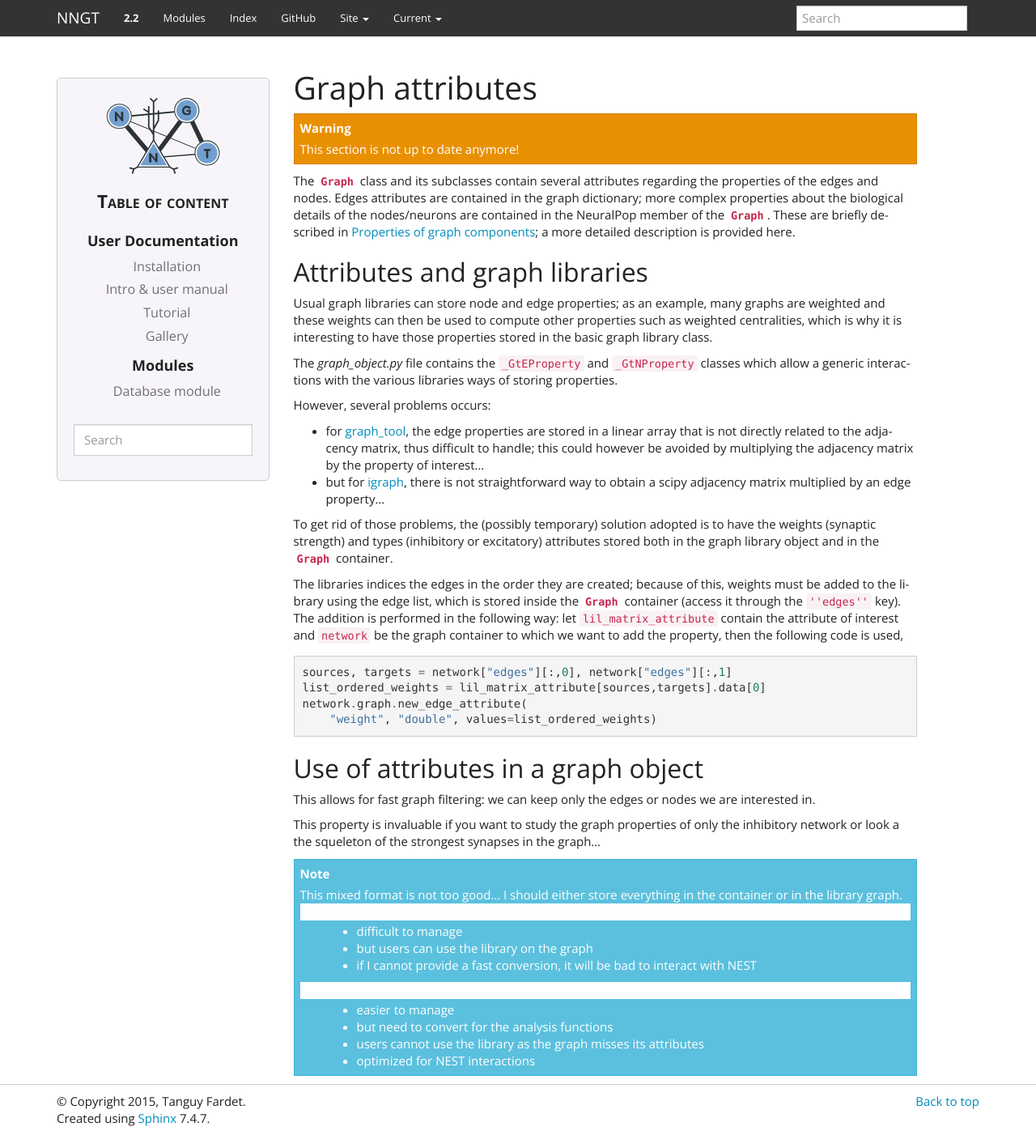
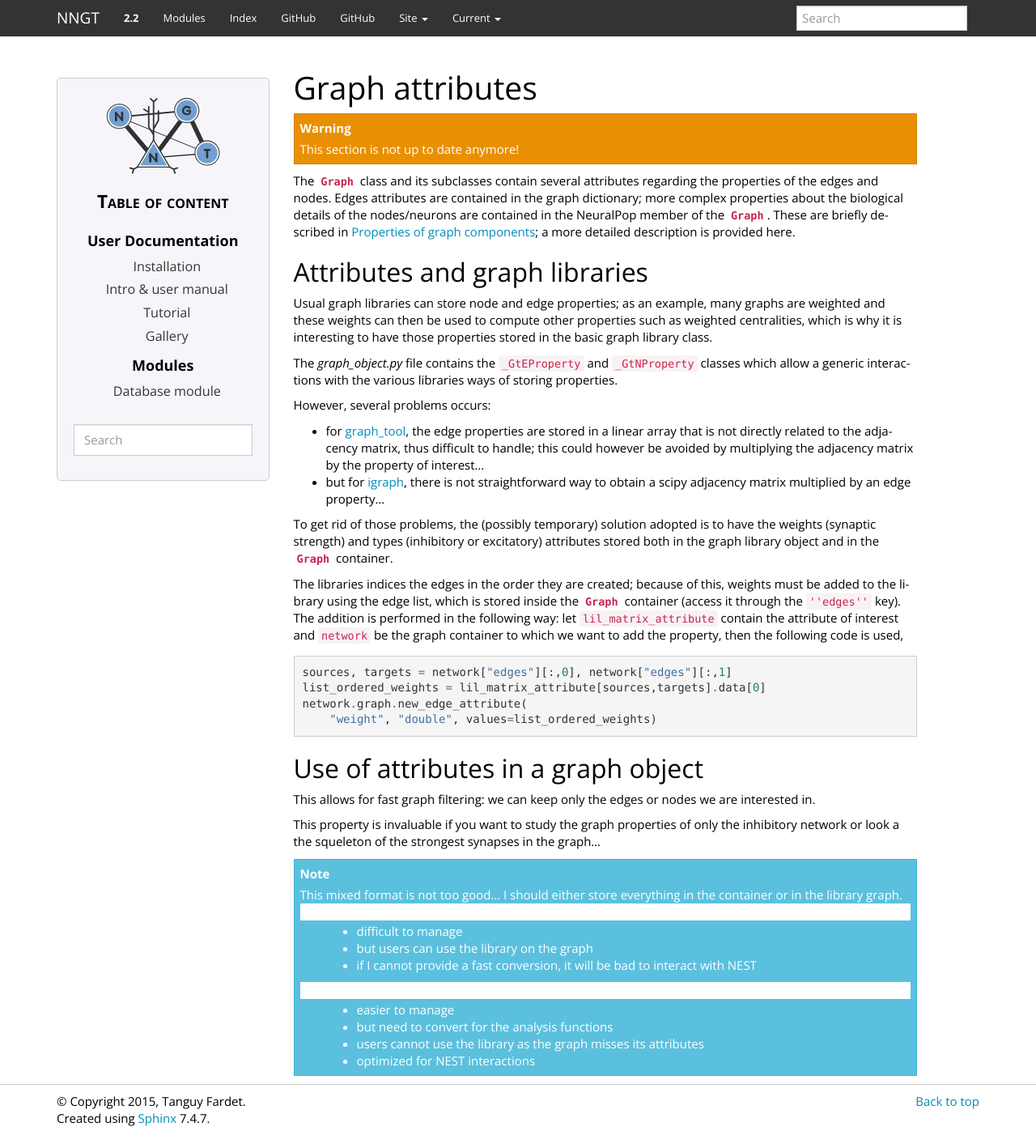
Before and after one commit to tfardet/NNGT, a Sphinx documentation site: the page built from doc/developer/graph-attributes.rst, in a window 1280 px wide. Shown: the whole page at 81% size. Built offline with Sphinx 7.4.7, drawn with Linux system fonts in a browser that asks for light colours; formulas are drawn with MathJax 3; pages that are not in the unit, such as notebooks, are missing from menus.

Commit message:
full rewrite for srht + dark mode

```diff
--- a/doc/conf.py
+++ b/doc/conf.py
@@ -102,8 +102,13 @@
 # import nngt
 import nngt
 
-# import simulation explicitely to avoid import conflict with lazy load
+# import simulation & geography explicitely to avoid import conflict with
+# lazy load
 import nngt.simulation
+try:
+    import nngt.geography
+except:
+    pass
 
 from autosum import gen_autosum
 
@@ -300,7 +305,8 @@
     'navbar_links': [
         ("Modules", "py-modindex"),
         ("Index", "genindex"),
-        ("GitHub", "https://github.com/Silmathoron/NNGT", True),
+        ("GitHub", "https://git.sr.ht/~tfardet/NNGT", True),
+        ("GitHub", "https://github.com/tfardet/NNGT", True),
     ],
 
     # Render the next and previous page links in navbar. (Default: true)
--- a/doc/extensions/linksourcecode.py
+++ b/doc/extensions/linksourcecode.py
@@ -10,7 +10,7 @@
 from sphinx.util.nodes import split_explicit_title
 
 
-SOURCE_URI = 'https://github.com/Silmathoron/NNGT/tree/master/{}'
+SOURCE_URI = 'https://git.sr.ht/~tfardet/NNGT/tree/main/item/{}'
 
 
 def source_role(typ, rawtext, text, lineno, inliner, options=None, content=None):
--- a/doc/index.rst
+++ b/doc/index.rst
@@ -4,14 +4,8 @@
 Welcome to NNGT's documentation!
 ================================
 
-.. image:: https://travis-ci.org/Silmathoron/NNGT.svg?branch=master
-    :target: https://travis-ci.org/Silmathoron/NNGT
-    :height: 20px
-    :width: 90px
-.. image:: https://coveralls.io/repos/github/Silmathoron/NNGT/badge.svg?branch=master
-    :target: https://coveralls.io/github/Silmathoron/NNGT?branch=master
-    :height: 20px
-    :width: 99px
+.. image:: https://builds.sr.ht/~tfardet/nngt/commits.svg
+    :target: https://builds.sr.ht/~tfardet/nngt
 .. image:: https://zenodo.org/badge/DOI/10.5281/zenodo.3402493.svg
    :target: https://doi.org/10.5281/zenodo.3402493
 
--- a/doc/nngt_theme/static/nngt_theme.css
+++ b/doc/nngt_theme/static/nngt_theme.css
@@ -1,4 +1,49 @@
 @import url("bootstrap-sphinx.css");
+
+:root {
+    --bg-color: #ffffff;
+    --fg-color: #000000;
+    --nv-color: #333333;
+    --hv-color: #eeeeee;
+    --sb-color: #f7f5fa;
+    --dt-color: #f3f3fb;
+    --img-invert: 0;
+    --alert-info: #5bc0de;
+    --admonition-a: #555555;
+}
+
+@media (prefers-color-scheme: dark) {
+    :root {
+        --bg-color: #222222;
+        --fg-color: #eeeeee;
+        --nv-color: #dddddd;
+        --hv-color: #333333;
+        --sb-color: #3f3f3f;
+        --dt-color: #111111;
+        --img-invert: 1;
+        --alert-info: #1e7bb3;
+        --admonition-a: #cccccc;
+    }
+}
+
+@media (prefers-color-scheme: no-preference) {
+    :root {
+        --bg-color: #ffffff;
+        --fg-color: #000000;
+        --nv-color: #333333;
+        --hv-color: #eeeeee;
+        --sb-color: #f7f5fa;
+        --dt-color: #f3f3fb;
+        --img-invert: 0;
+        --alert-info: #5bc0de;
+        --admonition-a: #555555;
+    }
+}
+
+body {
+    color: var(--fg-color) !important;
+    background-color: var(--bg-color) !important;
+}
 
 
 a.headerlink {
@@ -15,7 +60,23 @@
 
 #sidebar {
     border: solid 1px #cccccc;
-    background-color: #f7f5fa;
+    background-color: var(--sb-color);
+}
+
+.bs-sidenav {
+    text-shadow: 0 1px 0 var(--bg-color);
+}
+
+.bs-sidenav .nav > li > a {
+    color: var(--nv-color) !important;
+}
+
+nav > li > a:hover, .nav > li > a:focus {
+    background-color: var(--hv-color) !important;
+}
+
+nav > li > a:hover, .nav > li > a:hover {
+    background-color: var(--hv-color) !important;
 }
 
 div.col-md-3 {
@@ -96,20 +157,20 @@
 }
 
 dl.function dt, dl.exception dt {
-    background-color: #f7f5fa;
+    background-color: var(--sb-color);
 }
 
 dl.class dt {
-    background-color: #f3f3fb;
+    background-color: var(--dt-color);
     border-radius: 3px;
 }
 
 dl.field-list dt, dl.simple dt {
-    background-color: #ffffff;
+    background-color: var(--bg-color);
 }
 
 dt.field-odd, dt.field-even {
-    background-color: #ffffff;
+    background-color: var(--bg-color);
 }
 
 table.longtable {
@@ -123,7 +184,7 @@
 dl.citation dt.label {
     background-color: none;
     margin-right: 5px;
-    color: #000000;
+    color: var(--fg-color);
 }
 
 a.fn-backref {
@@ -150,8 +211,27 @@
 }
 
 .admonition a {
-    color: #555555;
+    color: var(--admonition-a);
 }
+
+.alert-info {
+    background-color: var(--alert-info) !important;
+}
+
+div.highlight {
+   -webkit-filter: invert(var(--img-invert));
+   filter: invert(var(--img-invert));
+}
+
+code {
+   -webkit-filter: invert(var(--img-invert));
+   filter: invert(var(--img-invert));
+}
+
+.form-control {
+    background-color: var(--bg-color) !important;
+}
+
 
 /*
 Sphinx gallery image size
@@ -177,11 +257,24 @@
 }
 
 div.sphx-glr-download a {
-    background-color: #fafafa !important;
+    background-color: var(--bg-color) !important;
     border-color: #aaaaaa !important;
-    background-image: linear-gradient(to bottom, #fafafa, #eeeeee) !important;
+    background-image: linear-gradient(to bottom, var(--bg-color), var(--sb-color)) !important;
 }
 
 div.sphx-glr-download a:hover {
-    background-image: linear-gradient(to top, #eeeeee, #eeeeee) !important;
+    background-image: linear-gradient(to top, var(--sb-color), var(--sb-color)) !important;
 }
+
+
+/* math */
+
+img.math {
+   -webkit-filter: invert(var(--img-invert));
+   filter: invert(var(--img-invert));
+}
+
+div.math img {
+   -webkit-filter: invert(var(--img-invert));
+   filter: invert(var(--img-invert));
+}
--- a/setup.py
+++ b/setup.py
@@ -171,7 +171,7 @@
     ext_modules = extensions,
 
     # Metadata
-    url = 'https://github.com/Silmathoron/NNGT',
+    url = 'https://git.sr.ht/~tfardet/NNGT',
     author = 'Tanguy Fardet',
     author_email = 'tanguy.fardet@tuebingen.mpg.de',
     license = 'GPL3',
```
Also changed, not shown: other parts of doc/index.rst (+1 -1 lines), README.md (+11 -6 lines).
